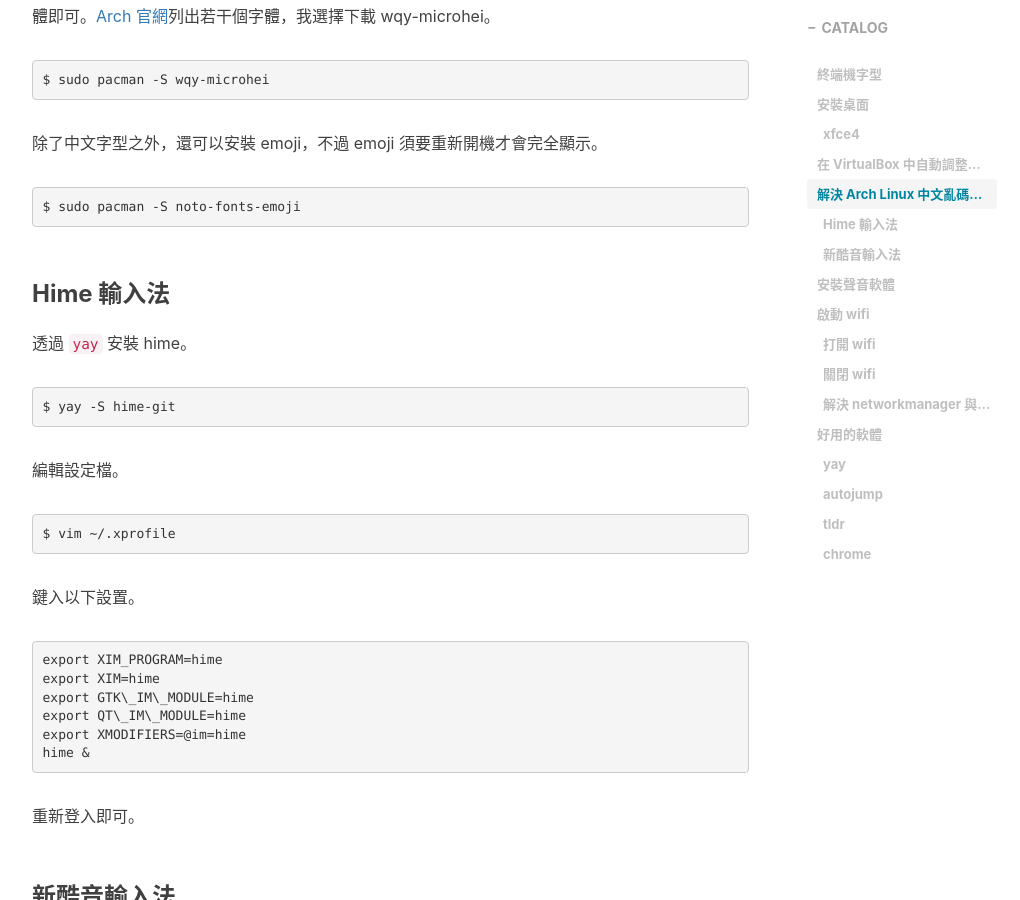
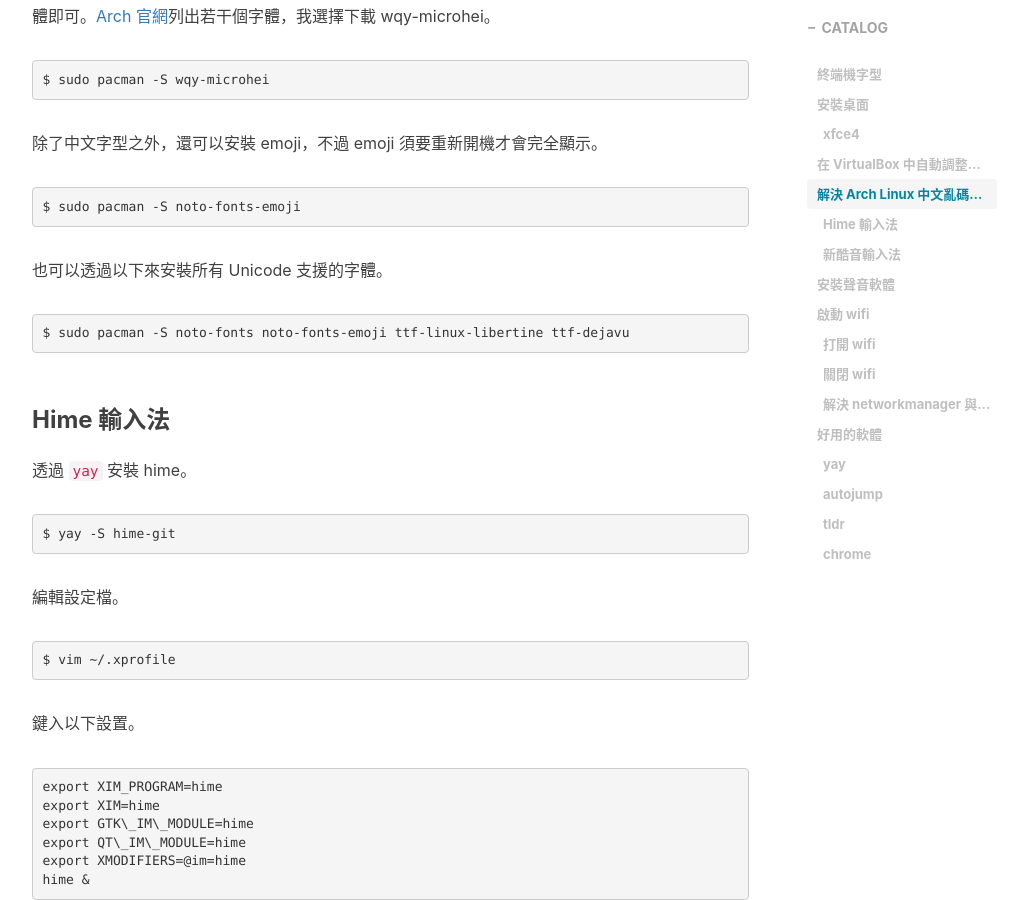
Before and after one commit to blueskyson/blueskyson.github.io, a Jekyll site: the page built from _posts/2021/2021-09-16-archlinux-setup.md, in a window 1280 px wide and 900 px high, scrolled down 2208 px. Shown: the whole window, without its empty margins (223-1243 px from the left). Built offline with Jekyll 4.4.1, drawn with Linux system fonts in a browser that asks for light colours; nearby versions of some CDN libraries; comment, search, counter and statistics services are not loaded.

Commit message:
modify arch setup

````diff
--- a/_posts/2021/2021-09-16-archlinux-setup.md
+++ b/_posts/2021/2021-09-16-archlinux-setup.md
@@ -87,6 +87,13 @@ $ sudo pacman -S wqy-microhei
 ```non
 $ sudo pacman -S noto-fonts-emoji
 ```
+
+也可以透過以下來安裝所有 Unicode 支援的字體。
+
+```non
+$ sudo pacman -S noto-fonts noto-fonts-emoji ttf-linux-libertine ttf-dejavu
+```
+
 
 ### Hime 輸入法
 
````
